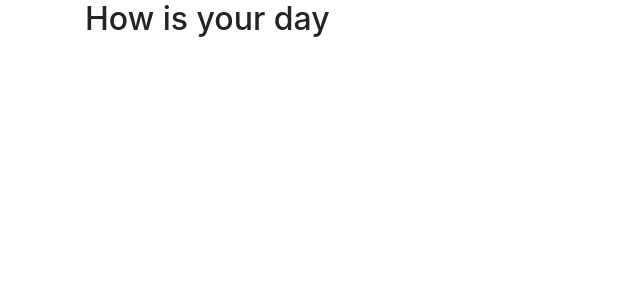
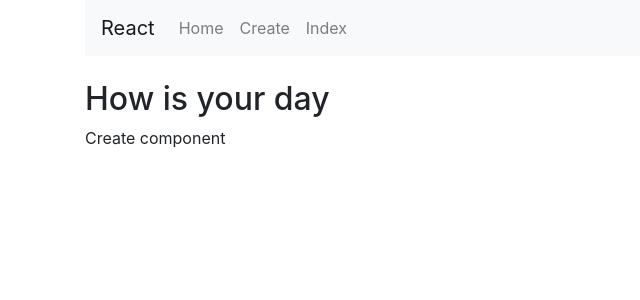
Before and after one commit to hollowmatt/npm-app, a React (Create React App) app: page /create in a window 1280 px wide. Shown: the top 300 px of the page, without its empty margins (0-640 px from the left). Built offline with nearby package versions, Linux system fonts and the light colour scheme.

Commit message:
setup some skeleton components

```diff
--- a/src/App.js
+++ b/src/App.js
@@ -1,13 +1,42 @@
 import React, { Component } from 'react';
 import 'bootstrap/dist/css/bootstrap.min.css';
 import './App.css';
+import { BrowserRouter as Router, Switch, Route, Link } from 'react-router-dom';
+
+import Create from './components/create.component';
+import Edit from './components/edit.component';
+import Index from './components/index.component';
 
 class App extends Component {
   render() {
     return (
-      <div className="container">
-        <h2>How is your day</h2>
-      </div>
+      <Router>
+        <div className="container">
+          <nav className="navbar navbar-expand-lg navbar-light bg-light">
+            <Link to={'/'} className="navbar-brand">React </Link>
+            <div className="collapse navbar-collapse" id="navbarSupportedContent">
+              <ul className="navbar-nav mr-auto">
+              <li className="nav-item">
+                  <Link to={'/'} className="nav-link">Home</Link>
+                </li>
+                <li className="nav-item">
+                  <Link to={'/create'} className="nav-link">Create</Link>
+                </li>
+                <li className="nav-item">
+                  <Link to={'/index'} className="nav-link">Index</Link>
+                </li>
+              </ul>
+            </div>
+          </nav>
+          <br/>
+          <h2>How is your day</h2>
+          <Switch>
+            <Route exact path='/create' component={ Create } />
+            <Route exact path='/edit/:id' component={ Edit } />
+            <Route exact path='/index' component={ Index } />
+          </Switch>
+        </div>
+      </Router>
     );
   }
 }
--- /dev/null
+++ b/src/components/create.component.js
@@ -0,0 +1,11 @@
+import React, { Component } from 'react';
+
+export default class Create extends Component {
+	render() {
+		return(
+			<div>
+				<p>Create component</p>
+			</div>
+		);
+	}
+}
--- /dev/null
+++ b/src/components/edit.component.js
@@ -0,0 +1,11 @@
+import React, { Component } from 'react';
+
+export default class Edit extends Component {
+	render() {
+		return(
+			<div>
+				<p>Edit component</p>
+			</div>
+		);
+	}
+}
--- /dev/null
+++ b/src/components/index.component.js
@@ -0,0 +1,11 @@
+import React, { Component } from 'react';
+
+export default class Index extends Component {
+	render() {
+		return(
+			<div>
+				<p>Index component</p>
+			</div>
+		);
+	}
+}
```
Also changed, not shown: src/create.component.js (deleted), src/edit.component.js (deleted), src/index.component.js (deleted).
